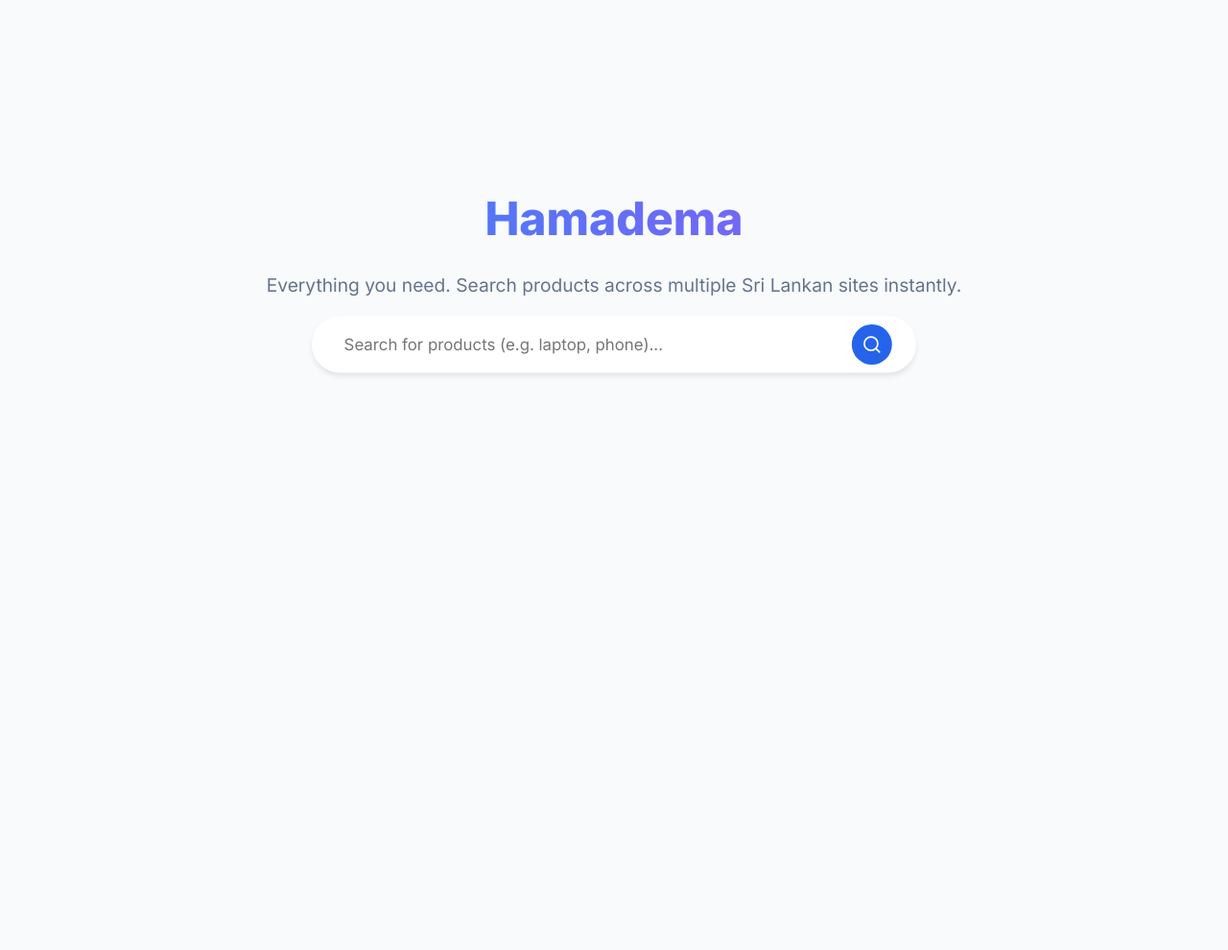
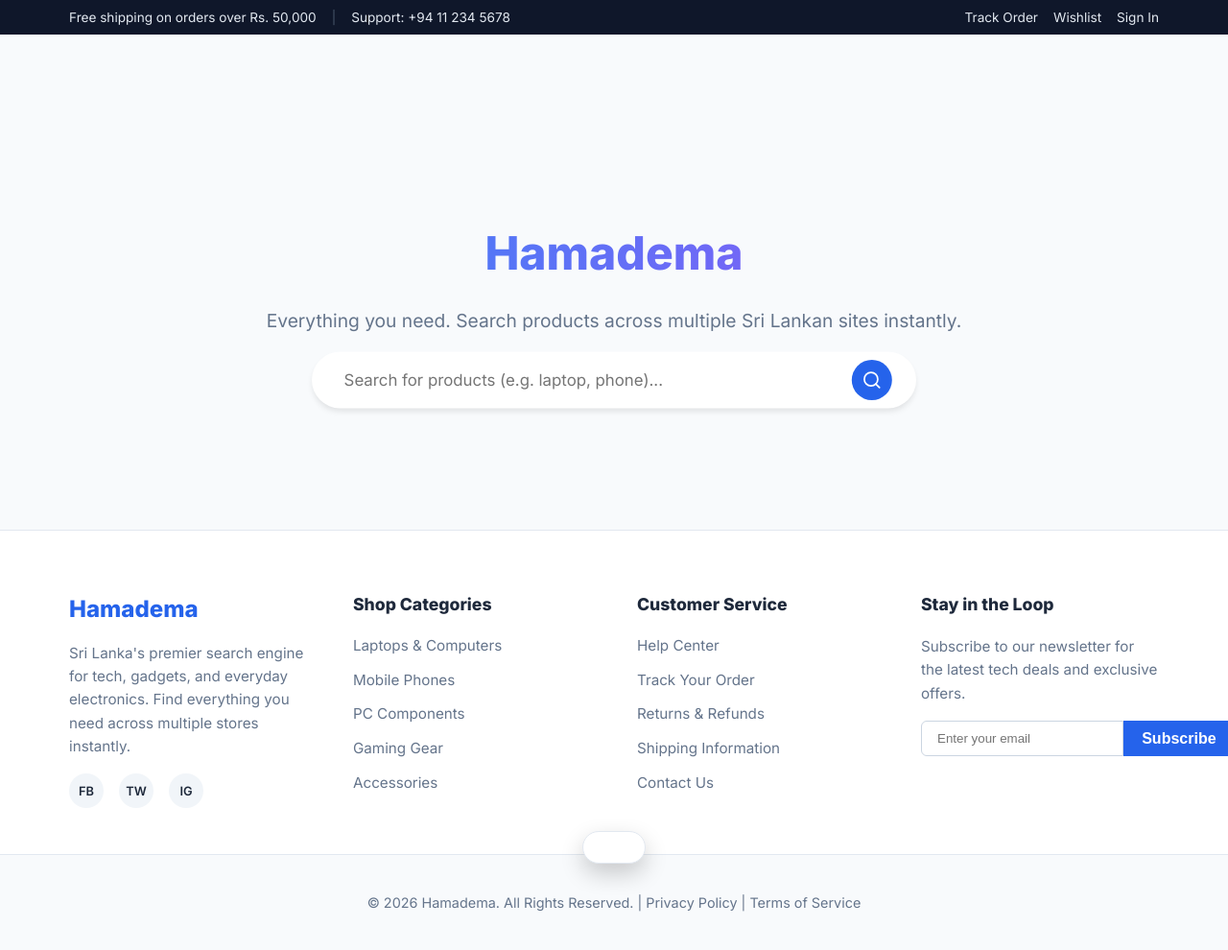
Before and after one commit to Madlhawa/hamadema, a Flask app: page / in a window 1280 px wide. Shown: the whole page at 96% size. Before the commit the page ends 392 px from the top, so only its background shows below. Run offline with Flask 3, Linux system fonts and the light colour scheme.

Commit message:
Add professional top bar and multi-column footer to e-commerce layout

```diff
--- a/backend/static/style.css
+++ b/backend/static/style.css
@@ -21,6 +21,13 @@ body {
     padding: 0;
     line-height: 1.5;
     font-size: 0.95rem;
+    display: flex;
+    flex-direction: column;
+    min-height: 100vh;
+}
+
+.main-content {
+    flex: 1;
 }
 
 .container {
@@ -797,3 +804,153 @@ button:active {
     background: #f8fafc;
     font-weight: 600;
 }
+
+/* Top Bar */
+.top-bar {
+    background-color: #0f172a;
+    color: #e2e8f0;
+    font-size: 0.85rem;
+    padding: 0.5rem 0;
+}
+.top-bar-container {
+    max-width: 1200px;
+    margin: 0 auto;
+    padding: 0 2rem;
+    display: flex;
+    justify-content: space-between;
+    align-items: center;
+}
+.top-bar-left, .top-bar-right {
+    display: flex;
+    align-items: center;
+    gap: 1rem;
+}
+.top-bar-divider {
+    color: #475569;
+}
+.top-bar-right a {
+    color: #e2e8f0;
+    text-decoration: none;
+    transition: color 0.2s;
+}
+.top-bar-right a:hover {
+    color: white;
+}
+
+/* Footer */
+.site-footer {
+    background-color: #ffffff;
+    border-top: 1px solid #e2e8f0;
+    padding: 4rem 0 0 0;
+    margin-top: 4rem;
+}
+.footer-container {
+    max-width: 1200px;
+    margin: 0 auto;
+    padding: 0 2rem;
+    display: grid;
+    grid-template-columns: repeat(auto-fit, minmax(200px, 1fr));
+    gap: 3rem;
+    margin-bottom: 3rem;
+}
+.footer-col h3 {
+    color: var(--primary-color);
+    font-size: 1.5rem;
+    margin-top: 0;
+    margin-bottom: 1rem;
+}
+.footer-col h4 {
+    color: var(--text-main);
+    font-size: 1.1rem;
+    margin-top: 0;
+    margin-bottom: 1.2rem;
+}
+.footer-col p {
+    color: var(--text-muted);
+    line-height: 1.6;
+    margin-bottom: 1rem;
+}
+.footer-col ul {
+    list-style: none;
+    padding: 0;
+    margin: 0;
+}
+.footer-col ul li {
+    margin-bottom: 0.8rem;
+}
+.footer-col ul li a {
+    color: var(--text-muted);
+    text-decoration: none;
+    transition: color 0.2s;
+}
+.footer-col ul li a:hover {
+    color: var(--primary-color);
+}
+.social-icons {
+    display: flex;
+    gap: 1rem;
+}
+.social-icons a {
+    display: flex;
+    align-items: center;
+    justify-content: center;
+    width: 36px;
+    height: 36px;
+    background: #f1f5f9;
+    color: var(--text-main);
+    border-radius: 50%;
+    text-decoration: none;
+    transition: all 0.2s;
+    font-size: 0.8rem;
+    font-weight: 600;
+}
+.social-icons a:hover {
+    background: var(--primary-color);
+    color: white;
+}
+.newsletter-box {
+    display: flex;
+    margin-top: 1rem;
+}
+.newsletter-box input {
+    flex: 1;
+    padding: 0.6rem 1rem;
+    border: 1px solid #cbd5e1;
+    border-radius: 6px 0 0 6px;
+    outline: none;
+}
+.newsletter-box button {
+    padding: 0.6rem 1.2rem;
+    background: var(--primary-color);
+    color: white;
+    border: none;
+    border-radius: 0 6px 6px 0;
+    cursor: pointer;
+    font-weight: 600;
+    transition: background 0.2s;
+}
+.newsletter-box button:hover {
+    background: var(--primary-hover);
+}
+.footer-bottom {
+    background-color: #f8fafc;
+    border-top: 1px solid #e2e8f0;
+    padding: 1.5rem 2rem;
+    text-align: center;
+    color: var(--text-muted);
+    font-size: 0.9rem;
+}
+.footer-bottom a {
+    color: var(--text-muted);
+    text-decoration: none;
+}
+.footer-bottom a:hover {
+    text-decoration: underline;
+}
+
+@media (max-width: 768px) {
+    .top-bar-container {
+        flex-direction: column;
+        gap: 0.5rem;
+    }
+}
--- a/backend/templates/index.html
+++ b/backend/templates/index.html
@@ -8,7 +8,21 @@
     <link href="https://fonts.googleapis.com/css2?family=Inter:wght@400;600;800&display=swap" rel="stylesheet">
 </head>
 <body class="landing-mode">
-    <div class="container">
+    <div class="top-bar">
+        <div class="top-bar-container">
+            <div class="top-bar-left">
+                <span>Free shipping on orders over Rs. 50,000</span>
+                <span class="top-bar-divider">|</span>
+                <span>Support: +94 11 234 5678</span>
+            </div>
+            <div class="top-bar-right">
+                <a href="#">Track Order</a>
+                <a href="#">Wishlist</a>
+                <a href="#">Sign In</a>
+            </div>
+        </div>
+    </div>
+    <div class="container main-content">
         <header class="header-container">
             <a href="/" class="logo" style="text-decoration: none;">
                 <h1>Hamadema</h1>
@@ -571,5 +585,49 @@
             el.addEventListener('change', () => performSearch(1));
         });
     </script>
+    <footer class="site-footer">
+        <div class="footer-container">
+            <div class="footer-col">
+                <h3>Hamadema</h3>
+                <p>Sri Lanka's premier search engine for tech, gadgets, and everyday electronics. Find everything you need across multiple stores instantly.</p>
+                <div class="social-icons">
+                    <a href="#">FB</a>
+                    <a href="#">TW</a>
+                    <a href="#">IG</a>
+                </div>
+            </div>
+            <div class="footer-col">
+                <h4>Shop Categories</h4>
+                <ul>
+                    <li><a href="#">Laptops & Computers</a></li>
+                    <li><a href="#">Mobile Phones</a></li>
+                    <li><a href="#">PC Components</a></li>
+                    <li><a href="#">Gaming Gear</a></li>
+                    <li><a href="#">Accessories</a></li>
+                </ul>
+            </div>
+            <div class="footer-col">
+                <h4>Customer Service</h4>
+                <ul>
+                    <li><a href="#">Help Center</a></li>
+                    <li><a href="#">Track Your Order</a></li>
+                    <li><a href="#">Returns & Refunds</a></li>
+                    <li><a href="#">Shipping Information</a></li>
+                    <li><a href="#">Contact Us</a></li>
+                </ul>
+            </div>
+            <div class="footer-col">
+                <h4>Stay in the Loop</h4>
+                <p>Subscribe to our newsletter for the latest tech deals and exclusive offers.</p>
+                <div class="newsletter-box">
+                    <input type="email" placeholder="Enter your email">
+                    <button>Subscribe</button>
+                </div>
+            </div>
+        </div>
+        <div class="footer-bottom">
+            <p>&copy; 2026 Hamadema. All Rights Reserved. | <a href="#">Privacy Policy</a> | <a href="#">Terms of Service</a></p>
+        </div>
+    </footer>
 </body>
 </html>
```
